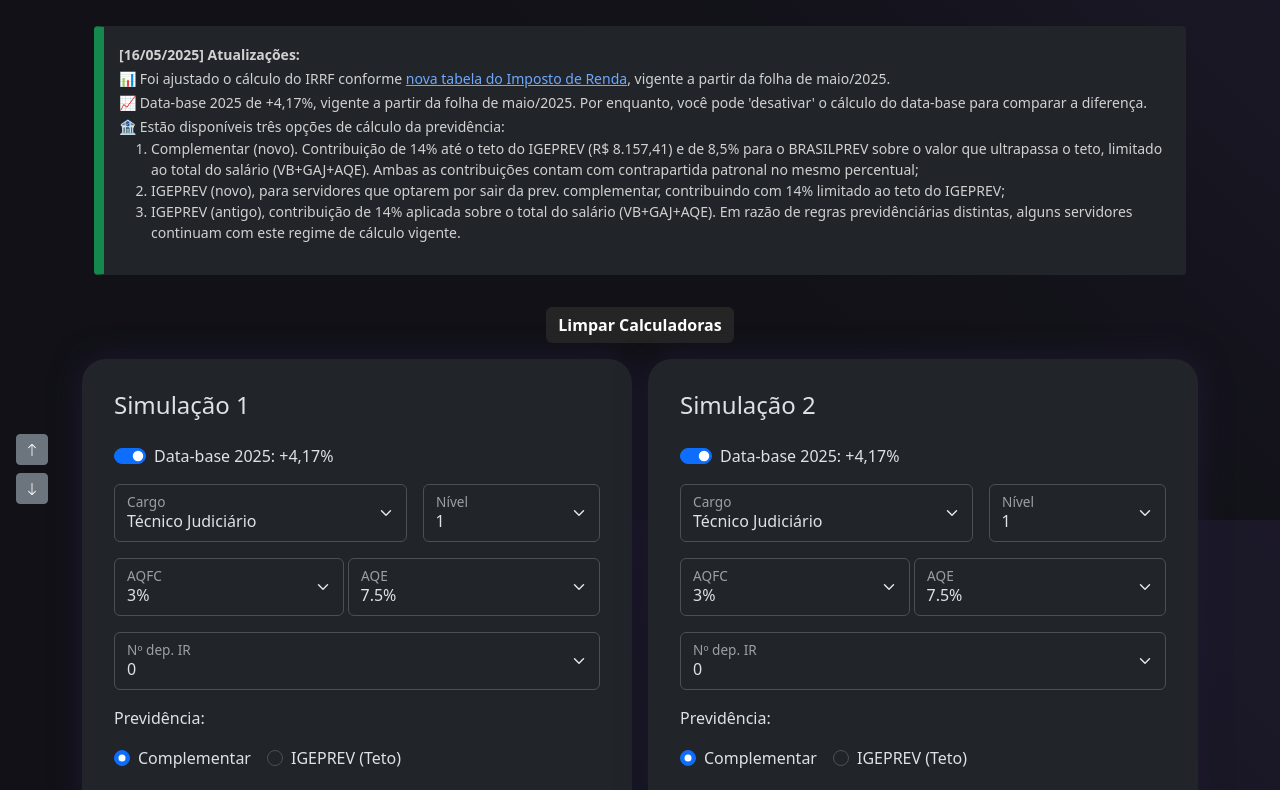
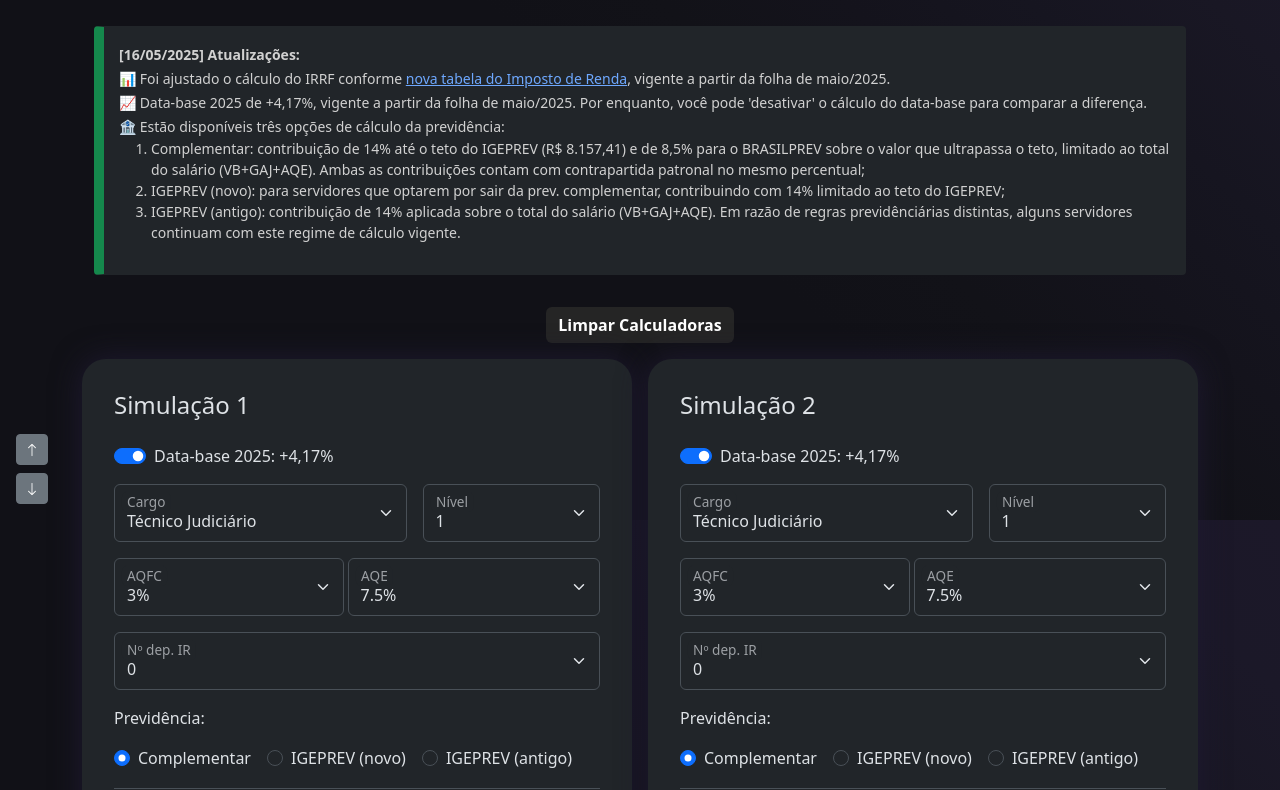
Before and after one commit to guilhermeoq/carreira-tjto, a Vue app: page / in a window 1280 px wide. Shown: the part 280-1070 px from the top of the page. Built offline with nearby package versions, Linux system fonts and the light colour scheme.

Commit message:
update labels

```diff
--- a/src/components/Calculadora.vue
+++ b/src/components/Calculadora.vue
@@ -57,10 +57,10 @@
           📈 Data-base 2025 de +4,17%, vigente a partir da folha de maio/2025. Por enquanto, você pode 'desativar' o cálculo do data-base para comparar a diferença.<br>
           🏦 Estão disponíveis três opções de cálculo da previdência:
           <ol>
-            <li>Complementar (novo). Contribuição de 14% até o teto do IGEPREV (R$ 8.157,41) e de 8,5% para o BRASILPREV sobre o valor que ultrapassa o teto, limitado ao total do
+            <li>Complementar: contribuição de 14% até o teto do IGEPREV (R$ 8.157,41) e de 8,5% para o BRASILPREV sobre o valor que ultrapassa o teto, limitado ao total do
               salário (VB+GAJ+AQE). Ambas as contribuições contam com contrapartida patronal no mesmo percentual;</li>
-            <li>IGEPREV (novo), para servidores que optarem por sair da prev. complementar, contribuindo com 14% limitado ao teto do IGEPREV;</li>
-            <li>IGEPREV (antigo), contribuição de 14% aplicada sobre o total do salário (VB+GAJ+AQE). Em razão de regras
+            <li>IGEPREV (novo): para servidores que optarem por sair da prev. complementar, contribuindo com 14% limitado ao teto do IGEPREV;</li>
+            <li>IGEPREV (antigo): contribuição de 14% aplicada sobre o total do salário (VB+GAJ+AQE). Em razão de regras
               previdênciárias distintas, alguns servidores continuam com este regime de cálculo vigente.</li>
           </ol>
         </small>
@@ -138,17 +138,17 @@
               <div class="form-check">
                 <input v-model="calculator.tipoPrevidencia" class="form-check-input" type="radio" name="tipoPrevidencia"
                   value="prevcom" id="prevcom" checked />
-                <label class="form-check-label"> Complementar </label>
+                <label class="form-check-label"> Complementar</label>
               </div>
               <div class="form-check">
                 <input v-model="calculator.tipoPrevidencia" class="form-check-input" type="radio" name="tipoPrevidencia"
                   value="igeprevNovo" id="igeprevNovo" />
-                <label class="form-check-label"> IGEPREV (Teto) </label>
+                <label class="form-check-label"> IGEPREV (novo) </label>
               </div>
               <div class="form-check">
                 <input v-model="calculator.tipoPrevidencia" class="form-check-input" type="radio" name="tipoPrevidencia"
                   value="igeprevAntigo" id="igeprevAntigo" />
-                <label class="form-check-label"> IGEPREV (VB+GAJ+AQE) </label>
+                <label class="form-check-label"> IGEPREV (antigo) </label>
               </div>
             </div>
           </div>
```
